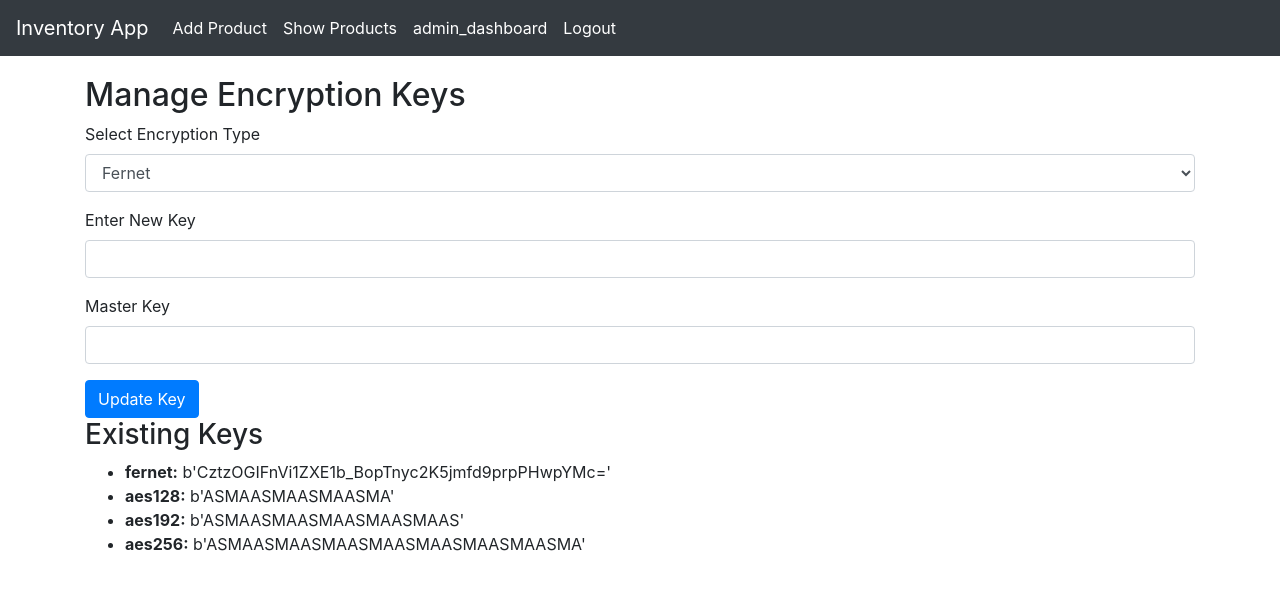
After one commit to AsmaBenHamouda/Django_app, a Django app: page /manage-keys/ in a window 1280 px wide. The commit adds this page. Shown: the top 590 px of the page. Run offline with Django 5.2, Linux system fonts and the light colour scheme; a user stored in the database is signed in.

Commit message:
keyvault

```diff
--- a/Core/admin.py
+++ b/Core/admin.py
@@ -1,5 +1,6 @@
 from django.contrib import admin
 from .models import *
+
 from django.contrib.auth.admin import UserAdmin
 # Register your models here.
 admin.site.unregister(User)
@@ -9,7 +10,7 @@ admin.site.register(PasswordReset)
 class ProductAdmin(admin.ModelAdmin):
 
     list_display = ('name', 'sku', 'price', 'quantity', 'supplier', 'encryption_type', 'created_by','get_encrypted_bank_number')
-    readonly_fields = ('display_encrypted_bank_number',)
+    #readonly_fields = ('display_encrypted_bank_number',)
     list_filter = ('created_by', 'supplier')
     search_fields = ('name', 'sku')
 
--- a/Core/urls.py
+++ b/Core/urls.py
@@ -2,6 +2,8 @@ from django.urls import path
 from . import views
 from .views import admin_logs_view
 from .views import logs_view_admin
+from .views import manage_encryption_keys
+from .views import admin_dashboard_view
 
 
 urlpatterns = [
@@ -20,6 +22,8 @@ urlpatterns = [
     path('logsfiltrer/', logs_view_admin, name='logs_view'),
     path('activate/<str:uid>/<str:token>/', views.activate_user, name='activate_user'),
     path('check_email/', views.check_email_view, name='check_email'),  # Add this line
+    path('manage-keys/', manage_encryption_keys, name='manage_keys'),  # Add this line
+    path('admin-dashboard/', admin_dashboard_view, name='admin_dashboard'),
 
 
 
--- a/Core/views.py
+++ b/Core/views.py
@@ -35,13 +35,91 @@ from django.utils.encoding import force_bytes
 from datetime import datetime, timedelta
 from django.contrib.admin.views.decorators import staff_member_required
 from django.shortcuts import render
+import os
+from django.contrib.auth.decorators import login_required, permission_required
+import base64
+from cryptography.fernet import Fernet
+@login_required
+def admin_dashboard_view(request):
+    """View for displaying the combined admin dashboard with logs, key vault, and logs filter."""
+    # If you want to add any specific logic to pass context data, do it here.
+    return render(request, 'admin_dashboard.html')
+def encrypt_with_master_key(data):
+    """Encrypt data using the master key."""
+    master_key = settings.MASTER_KEY.encode()
+    fernet = Fernet(master_key)
+    encrypted_data = fernet.encrypt(data.encode())
+    return encrypted_data
 
-@staff_member_required  # Limite l'accès aux administrateurs
+def decrypt_with_master_key(encrypted_data):
+    """Decrypt data using the master key."""
+    master_key = settings.MASTER_KEY.encode()
+    fernet = Fernet(master_key)
+    decrypted_data = fernet.decrypt(encrypted_data).decode()
+    return decrypted_data
+
+def validate_aes_key(key, key_size):
+    """Validate the AES key based on the selected key size."""
+    # Check if the key length matches the required size
+    if key_size == 128 and len(key) != 16:
+        raise ValidationError("AES-128 key must be 16 bytes long.")
+    elif key_size == 192 and len(key) != 24:
+        raise ValidationError("AES-192 key must be 24 bytes long.")
+    elif key_size == 256 and len(key) != 32:
+        raise ValidationError("AES-256 key must be 32 bytes long.")
+
+    # Optionally, check if the key is Base64 encoded (if you're using that format)
+    try:
+        base64.b64decode(key)
+    except Exception:
+        raise ValidationError("Invalid Base64 encoding for AES key.")
+@login_required
+@permission_required('Core.can_view_product_keys', raise_exception=True)
+def manage_encryption_keys(request):
+    existing_keys = {key: settings.AES_KEYS.get(key) for key in settings.AES_KEYS}
+
+    """View to manage encryption keys."""
+    if request.method == "POST":
+        # Handle form submission to update encryption keys
+        key_type = request.POST.get('key_type')
+        new_key = request.POST.get('new_key')
+
+        if key_type and new_key:
+            try:
+                if key_type == 'fernet':
+                    settings.FERNET_KEY = new_key.encode()
+                elif key_type == 'caesar':
+                    settings.AES_KEYS[key_type] = new_key  # Update Fernet key
+                elif key_type.startswith('aes'):
+                    # Get the AES key size from the selected encryption type (AES128, AES192, AES256)
+                    key_size = int(key_type[3:])
+                    # Validate the AES key before updating
+                    validate_aes_key(new_key, key_size)
+                    # Ensure it's AES128, AES192, or AES256 key
+                    # Store the AES key (can be in Base64 or raw format)
+                    settings.AES_KEYS[key_type] = new_key.encode()
+                else:
+                    settings.AES_KEYS[key_type] = new_key.encode()  # Store AES keys based on type
+                messages.success(request, 'Key updated successfully.')
+            except Exception as e:
+                messages.error(request, f'Error updating key: {e}')
+
+    # Fetch existing keys
+    existing_keys = {
+        'fernet': settings.FERNET_KEY,
+        'aes128': settings.AES_KEYS.get('aes128', ''),
+        'aes192': settings.AES_KEYS.get('aes192', ''),
+        'aes256': settings.AES_KEYS.get('aes256', ''),
+    }
+
+    return render(request, 'manage_keys.html', {'existing_keys': existing_keys})
+
+@staff_member_required
 def logs_view_admin(request):
-    log_file_path = 'actions.log'  # Chemin du fichier de logs
+    log_file_path = 'actions.log'
     logs = []
 
-    # Lecture des logs
+
     try:
         with open(log_file_path, 'r') as file:
             for line in file:
@@ -49,19 +127,19 @@ def logs_view_admin(request):
     except FileNotFoundError:
         logs = ["Le fichier actions.log n'existe pas."]
 
-    # Récupération des filtres (paramètres GET)
-    level = request.GET.get('level', 'INFO')  # Par défaut, niveau INFO
-    minutes = int(request.GET.get('minutes', 60))  # Période par défaut : 60 minutes
 
-    # Filtrage des logs
+    level = request.GET.get('level', 'INFO')
+    minutes = int(request.GET.get('minutes', 60))
+
+
     filtered_logs = []
     now = datetime.now()
     time_threshold = now - timedelta(minutes=minutes)
 
     for log in logs:
         try:
-            # Extraction des informations du log (date, niveau, message)
-            parts = log.split(' ', 3)  # Extrait niveau, timestamp, et message
+
+            parts = log.split(' ', 3)
             log_level = parts[0]
             timestamp = parts[1] + " " + parts[2]
             log_time = datetime.strptime(timestamp, '%Y-%m-%d %H:%M:%S,%f')
@@ -69,9 +147,9 @@ def logs_view_admin(request):
             if log_level == level and log_time >= time_threshold:
                 filtered_logs.append(log)
         except (ValueError, IndexError):
-            continue  # Ignore les lignes mal formatées
+            continue
 
-    # Envoi des données au template
+
     context = {
         'logs': filtered_logs,
         'level': level,
@@ -92,29 +170,29 @@ def activate_user(request, uid, token):
         user = None
 
     if user is not None and default_token_generator.check_token(user, token):
-        user.is_active = True  # Set user as active
+        user.is_active = True
         user.save()
-        return redirect('login')  # Redirect to login page or a success page
+        return redirect('login')
     else:
-        return render(request, 'activation_failed.html')  # Activation failed page
+        return render(request, 'activation_failed.html')
 def send_confirmation_email(user, request):
     """
     Sends a confirmation email to the user after registration.
     """
-    # Generate token for email confirmation
+
     token = default_token_generator.make_token(user)
 
-    # Encode the user ID to create the UID part of the URL
+
     uid = urlsafe_base64_encode(force_bytes(user.pk))
 
-    # Get the domain for the email confirmation link
+
     current_site = get_current_site(request)
 
-    # Subject of the email
+
     mail_subject = 'Activate Your Account'
 
     html_message = render_to_string(
-        'activation_email.html',  # Template for email body
+        'activation_email.html',
         {
             'user': user,
             'domain': current_site.domain,
@@ -123,27 +201,27 @@ def send_confirmation_email(user, request):
         }
     )
 
-    # Render the email body using a template
+
     plain_message = f"Hello {user.first_name}!\n\nThank you for registering on our website. To complete your registration, please click the link below to activate your account:\n\nhttp://{current_site.domain}/activate/{uid}/{token}/\n\nIf you did not make this request, please ignore this email."
 
-    # Send the email
+
     send_mail(
         mail_subject,
         plain_message,
-        settings.DEFAULT_FROM_EMAIL,  # From email address (e.g., 'webmaster@localhost')
+        settings.DEFAULT_FROM_EMAIL,
         [user.email],
         html_message=html_message
-            # Recipient email address
+
     )
 
 @login_required
 def admin_logs_view(request):
     if not request.user.groups.filter(name='Admin Access').exists():
-        # If not in the group, redirect to access_denied page
+
         messages.error(request, "You do not have permission to access this page.")
         logger.info(f"User '{request.user.username}' Try to access to Logs Page  .")
         return access_denied(request)
-    logs = parse_logs()  # Get filtered logs
+    logs = parse_logs()
     logger.info(f"User '{request.user.username}'Accessed to Logs Page  .")
     return render(request, 'admin_logs.html', {'logs': logs})
 
@@ -182,13 +260,11 @@ def RegisterView(request):
             user_data_has_error = True
             messages.error(request, "Password must be at least 5 characters")
 
-        # Check if passwords match
         if password != confirm_password:
             user_data_has_error = True
             messages.error(request, "Passwords do not match")
             logger.warning(f"Registration failed: Passwords do not match for username '{username}'.")
 
-        # Validate password strength
         try:
             validate_password(password)
         except ValidationError as e:
@@ -218,11 +294,10 @@ def LoginView(request):
     if request.method == "POST":
         username = request.POST.get("username")
         password = request.POST.get("password")
-        recaptcha_response = request.POST.get('g-recaptcha-response')  # Get the reCAPTCHA response
+        recaptcha_response = request.POST.get('g-recaptcha-response')
 
-        # Verify reCAPTCHA with Google
         recaptcha_url = 'https://www.google.com/recaptcha/api/siteverify'
-        recaptcha_secret_key = settings.RECAPTCHA_PRIVATE_KEY  # Add the secret key from settings.py
+        recaptcha_secret_key = settings.RECAPTCHA_PRIVATE_KEY
 
         data = {
             'secret': recaptcha_secret_key,
@@ -231,9 +306,9 @@ def LoginView(request):
         recaptcha_result = requests.post(recaptcha_url, data=data)
         result_json = recaptcha_result.json()
 
-        # Check if reCAPTCHA was successfully verified
+
         if result_json.get('success'):
-            # Authenticate user if reCAPTCHA is valid
+
             user = authenticate(request, username=username, password=password)
             if user is not None:
                 login(request, user)
@@ -275,10 +350,10 @@ def ForgotPassword(request):
             logger.info(f"User '{request.user.username}' try to reset his password.")
 
             email_message = EmailMessage(
-                'Reset your password', # email subject
+                'Reset your password',
                 email_body,
-                settings.EMAIL_HOST_USER, # email sender
-                [email] # email  receiver
+                settings.EMAIL_HOST_USER,
+                [email]
             )
 
             email_message.fail_silently = True
@@ -300,7 +375,6 @@ def PasswordResetSent(request, reset_id):
     if PasswordReset.objects.filter(reset_id=reset_id).exists():
         return render(request, 'password_reset_sent.html')
     else:
-        # redirect to forgot password page if code does not exist
         logger.warning("Invalid reset_id. Redirecting to forgot-password.")
         messages.error(request, 'Invalid reset id')
         return redirect('forgot-password')
@@ -345,14 +419,12 @@ def ResetPassword(request, reset_id):
                 messages.success(request, 'Password reset. Proceed to login')
                 return redirect('login')
             else:
-                # redirect back to password reset page and display errors
                 logger.warning("Password reset failed due to form errors.")
                 return redirect('reset-password', reset_id=reset_id)
 
 
     except PasswordReset.DoesNotExist:
 
-        # redirect to forgot password page if code does not exist
         logger.error(f"PasswordReset with reset_id: {reset_id} does not exist.")
         messages.error(request, 'Invalid reset id')
         return redirect('forgot-password')
@@ -368,19 +440,19 @@ def product_create_view(request):
         form = ProductForm(request.POST)
         if form.is_valid():
             form.save()
-            product = form.save(commit=False)  # On ne sauvegarde pas encore
-            product.created_by = request.user  # Assigne l'utilisateur connecté
+            product = form.save(commit=False)
+            product.created_by = request.user
             product.save()
             logger.info("Product created successfully.")
 
-            return redirect('product_list')  # Redirect to the product list view
+            return redirect('product_list')
         else:
             logger.warning("Invalid form data for product creation.")
     else:
         form = ProductForm()
     return render(request, 'invapp/product_form.html', {
         'form': form,
-        'username': request.user.username  # Passer le nom de l'utilisateur au template
+        'username': request.user.username
     })
 # Read View
 def product_list_view(request):
@@ -391,7 +463,6 @@ def product_list_view(request):
     else:
         products = Product.objects.filter(created_by=request.user)
 
-    # Pass the permission and products to the template
     return render(request, 'invapp/product_list.html', {
         'products': products,
         'can_view_all_products': can_view_all_products
@@ -414,7 +485,6 @@ def product_update_view(request, product_id):
             logger.warning(f"Invalid form data for product update, product_id: {product_id}")
 
 
-    # Decrypt bank_number if it exists for display in the form
     if product.bank_number:
         decrypted_bank_number = product.display_encrypted_bank_number()
         form.fields['bank_number'].initial = decrypted_bank_number
--- a/templates/invapp/layout.html
+++ b/templates/invapp/layout.html
@@ -39,11 +39,9 @@
                     <a class="nav-link" href="{% url 'product_list' %}">Show Products</a>  <!-- Link to the product listing page -->
                 </li>
                 <li class="nav-item">
-                    <a class="nav-link" href="{% url 'admin_logs' %}">Logs</a>  <!-- Link to the product listing page -->
+                    <a class="nav-link" href="{% url 'admin_dashboard' %}">admin_dashboard</a>  <!-- Link to the product listing page -->
                 </li>
-                <li class="nav-item">
-                    <a class="nav-link" href="{% url 'logs_view' %}">Logs Filtrer</a>  <!-- Link to the product listing page -->
-                </li>
+
                 <li class="nav-item">
                     <a class="nav-link" href="{% url 'logout' %}">Logout</a>  <!-- Link to the product listing page -->
                 </li>
--- /dev/null
+++ b/templates/manage_keys.html
@@ -0,0 +1,44 @@
+{% extends "invapp/layout.html" %}
+
+{% block content %}
+<h2>Manage Encryption Keys</h2>
+
+{% if messages %}
+    {% for message in messages %}
+        <div class="alert alert-{{ message.tags }}">{{ message }}</div>
+    {% endfor %}
+{% endif %}
+
+<form method="POST">
+    {% csrf_token %}
+    <div class="form-group">
+        <label for="key_type">Select Encryption Type</label>
+        <select id="key_type" name="key_type" class="form-control">
+            <option value="fernet">Fernet</option>
+            <option value="aes128">AES 128</option>
+            <option value="aes192">AES 192</option>
+            <option value="aes256">AES 256</option>
+            <option value="caesar">cesar</option>
+
+            <!-- Add options for other key types as needed -->
+        </select>
+    </div>
+    <div class="form-group">
+        <label for="new_key">Enter New Key</label>
+        <input type="text" id="new_key" name="new_key" class="form-control" required>
+    </div>
+    <div class="form-group">
+        <label for="master_key">Master Key</label>
+        <input type="password" id="master_key" name="master_key" class="form-control" required>
+    </div>
+    <button type="submit" class="btn btn-primary">Update Key</button>
+</form>
+
+<h3>Existing Keys</h3>
+<ul>
+    {% for key_type, key in existing_keys.items %}
+        <li><strong>{{ key_type }}:</strong> {{ key }}</li>
+    {% endfor %}
+</ul>
+
+{% endblock %}
```
Also changed, not shown: AuthenticationProject/settings.py (+10 -0 lines), Core/forms.py (+31 -26 lines), Core/models.py (+15 -0 lines), templates/admin_dashboard.html (added, +47 -0 lines), Core/migrations/0009_encryptionkey_alter_product_encryption_type.py (added), Core/migrations/0010_delete_encryptionkey.py (added), Core/migrations/0011_encryptionkey_alter_product_options.py (added), Core/migrations/0012_delete_encryptionkey_alter_product_options.py (added), Core/migrations/0013_encryptedkey_alter_product_options.py (added), db.sqlite3, 1 other file.
